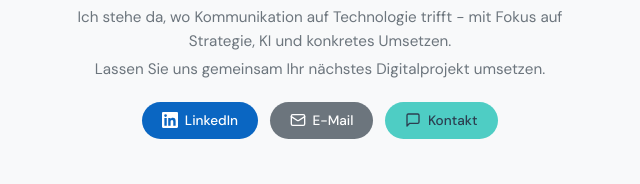
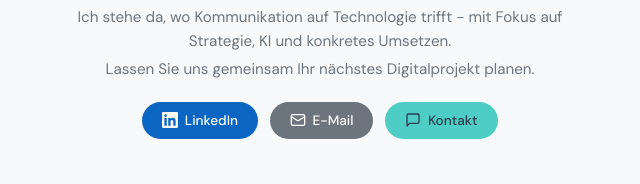
Before and after one commit to Fauteck/website, a plain HTML site: page index.html in a window 1280 px wide. Shown: the part 355-539 px from the top of the page, 320-960 px from the left. Drawn offline with Linux system fonts and the light colour scheme.

Commit message:
Update index.html

```diff
--- a/index.html
+++ b/index.html
@@ -597,7 +597,7 @@
       <img src="full/niklas-fauteck-profile.jpg" alt="Niklas Fauteck" class="header-photo">
       <h1>Niklas Fauteck</h1>
       <p>Ich stehe da, wo Kommunikation auf Technologie trifft - mit Fokus auf Strategie, KI und konkretes Umsetzen.</p>
-      <p class="header-cta">Lassen Sie uns gemeinsam Ihr nächstes Digitalprojekt umsetzen.</p>
+      <p class="header-cta">Lassen Sie uns gemeinsam Ihr nächstes Digitalprojekt planen.</p>
       <div class="contact-buttons">
         <a href="https://www.linkedin.com/in/fauteck/" target="_blank" rel="noopener" class="contact-btn contact-linkedin">
           <svg viewBox="0 0 24 24" fill="currentColor"><path d="M20.447 20.452h-3.554v-5.569c0-1.328-.027-3.037-1.852-3.037-1.853 0-2.136 1.445-2.136 2.939v5.667H9.351V9h3.414v1.561h.046c.477-.9 1.637-1.85 3.37-1.85 3.601 0 4.267 2.37 4.267 5.455v6.286zM5.337 7.433a2.062 2.062 0 01-2.063-2.065 2.064 2.064 0 112.063 2.065zm1.782 13.019H3.555V9h3.564v11.452zM22.225 0H1.771C.792 0 0 .774 0 1.729v20.542C0 23.227.792 24 1.771 24h20.451C23.2 24 24 23.227 24 22.271V1.729C24 .774 23.2 0 22.222 0h.003z"/></svg>
```
